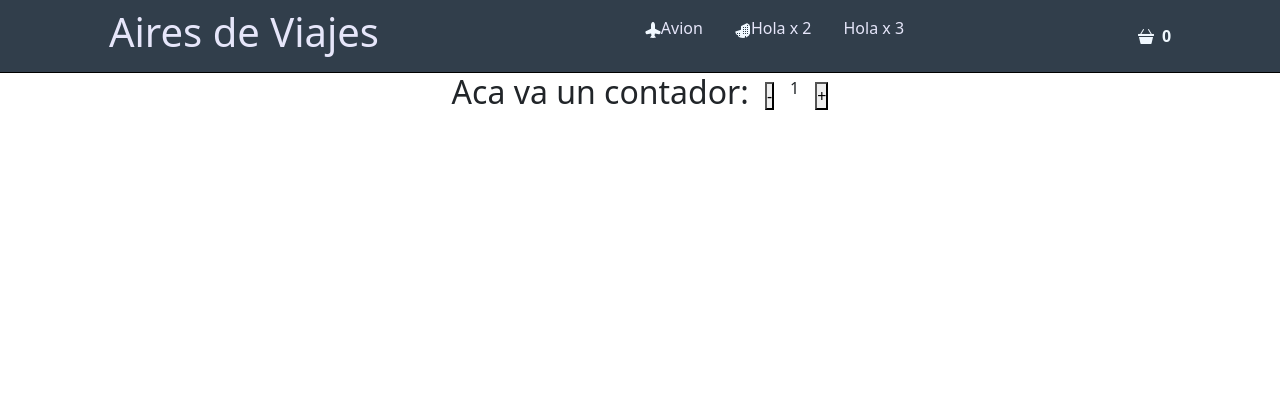
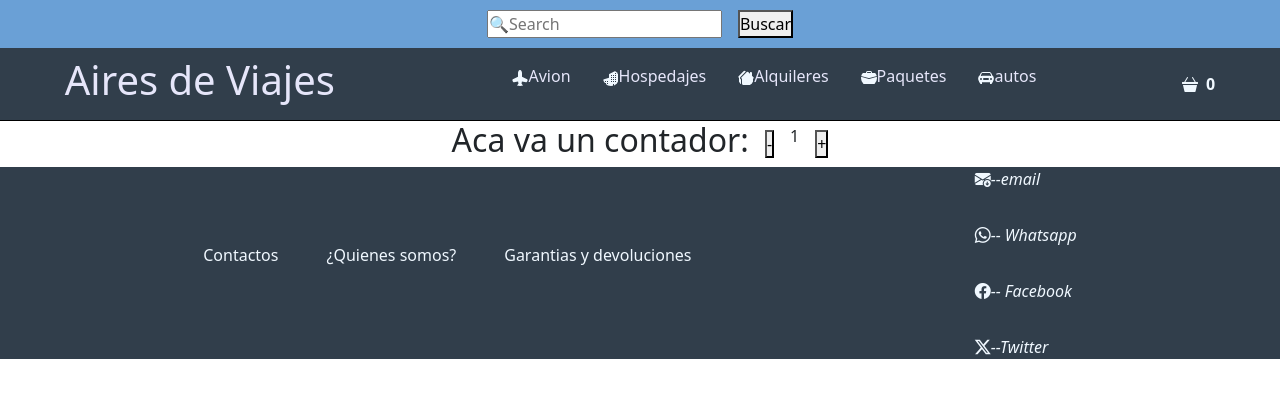
Before and after one commit to FacuCampos/Aires-de-viaje, a React (Vite) app: page / in a window 1280 px wide. Shown: the top 398 px of the page. Built offline with nearby package versions, Linux system fonts and the light colour scheme.

Commit message:
se agrego componentes Search + Footer

```diff
--- a/src/App.jsx
+++ b/src/App.jsx
@@ -1,4 +1,4 @@
-import { Counter, NavBar } from "./components"
+import { Counter, Footer, NavBar, SearchInput } from "./components"
 
 
 
@@ -8,8 +8,10 @@ function App() {
 
   return (
     <>
+    <SearchInput/>
     <NavBar/>
     <Counter/>
+    <Footer/>
 
 
     </>
--- /dev/null
+++ b/src/SearchInput/SearchInput.css
@@ -0,0 +1,16 @@
+*{
+    margin: 0;
+    padding: 0;
+    box-sizing: border-box;
+}
+.container-Search{
+    background-color: rgb(106, 160, 214);
+    display:flex;
+    flex-direction: row;
+    justify-content: center;
+    align-items: center;
+    gap: 1rem;
+    padding-top: 10px;
+    padding-bottom: 10px;
+
+}
--- /dev/null
+++ b/src/SearchInput/SearchInput.jsx
@@ -0,0 +1,14 @@
+import "./SearchInput.css"
+
+const SearchInput = () => {
+  return (
+    <div className="container-Search">
+
+    <input type="text" placeholder="🔍Search"/>
+    <button type="submit">Buscar</button>
+
+ </div>
+)
+}
+
+export default SearchInput
--- /dev/null
+++ b/src/components/Footer/Footer.css
@@ -0,0 +1,28 @@
+*{
+    margin: 0%;
+    padding: 0%;
+    box-sizing: border-box;
+}
+.container-footer{
+    background-color: rgb(49, 62, 75);
+    color: aliceblue;
+    display: flex;
+    flex-direction: row;
+    justify-content: space-evenly;
+    align-items: center;
+    gap: 5rem;
+
+}
+.parrafo-footer{
+     justify-content: space-between;
+    align-self: center;
+    display: inline-flex;
+    flex-direction: row;
+    gap: 3rem;
+}
+.containerIcon-footer{
+    display: flex;
+    flex-wrap: nowrap;
+    flex-direction: column;
+    gap:2rem;
+}
--- /dev/null
+++ b/src/components/Footer/Footer.jsx
@@ -0,0 +1,27 @@
+import "./Footer.css"
+
+const Footer = () => {
+  return (
+    <div className='container-footer'>
+        <div className="parrafo-footer">
+              <p>Contactos</p>
+        <p>¿Quienes somos?</p>
+        <p>Garantias y devoluciones</p>
+        </div>
+        <div className="containerIcon-footer">
+          <i class="bi bi-envelope-arrow-down-fill">--email</i>
+          <i class="bi bi-whatsapp">-- Whatsapp</i>
+          <i class="bi bi-facebook">-- Facebook</i>
+          <i class="bi bi-twitter-x">--Twitter</i>
+
+        </div>
+
+
+
+
+
+    </div>
+  )
+}
+
+export default Footer
--- a/src/components/NavBar/NavBar.jsx
+++ b/src/components/NavBar/NavBar.jsx
@@ -1,7 +1,7 @@
 import React from 'react'
 import './NavBar.css'
 import CartWidget from '../CartWidget/CartWidget'
-import { AirplaneFill, BuildingsFill } from 'react-bootstrap-icons'
+import { AirplaneFill, BuildingsFill,BriefcaseFill ,HousesFill,CarFrontFill } from 'react-bootstrap-icons'
 
 
 const NavBar = () => {
@@ -12,8 +12,10 @@ const NavBar = () => {
         <ul>
 
             <li><AirplaneFill />Avion</li>
-            <li><BuildingsFill />Hola x 2</li>
-            <li>Hola x 3</li>
+            <li><BuildingsFill />Hospedajes </li>
+            <li><HousesFill/>Alquileres</li>
+            <li ><BriefcaseFill/>Paquetes</li>
+            <li><CarFrontFill/>autos</li>
         </ul>
     </nav>
     <CartWidget/>
--- a/src/components/index.js
+++ b/src/components/index.js
@@ -1,6 +1,8 @@
 import Counter from "./Counter/Counter";
 import NavBar from "./NavBar/NavBar";
 import CartWidget from "./CartWidget/CartWidget";
+import Footer from "./Footer/Footer";
+import SearchInput from "../SearchInput/SearchInput";
 
 
-export {Counter,NavBar, CartWidget}
+export {Counter,NavBar, CartWidget,Footer,SearchInput}
```
